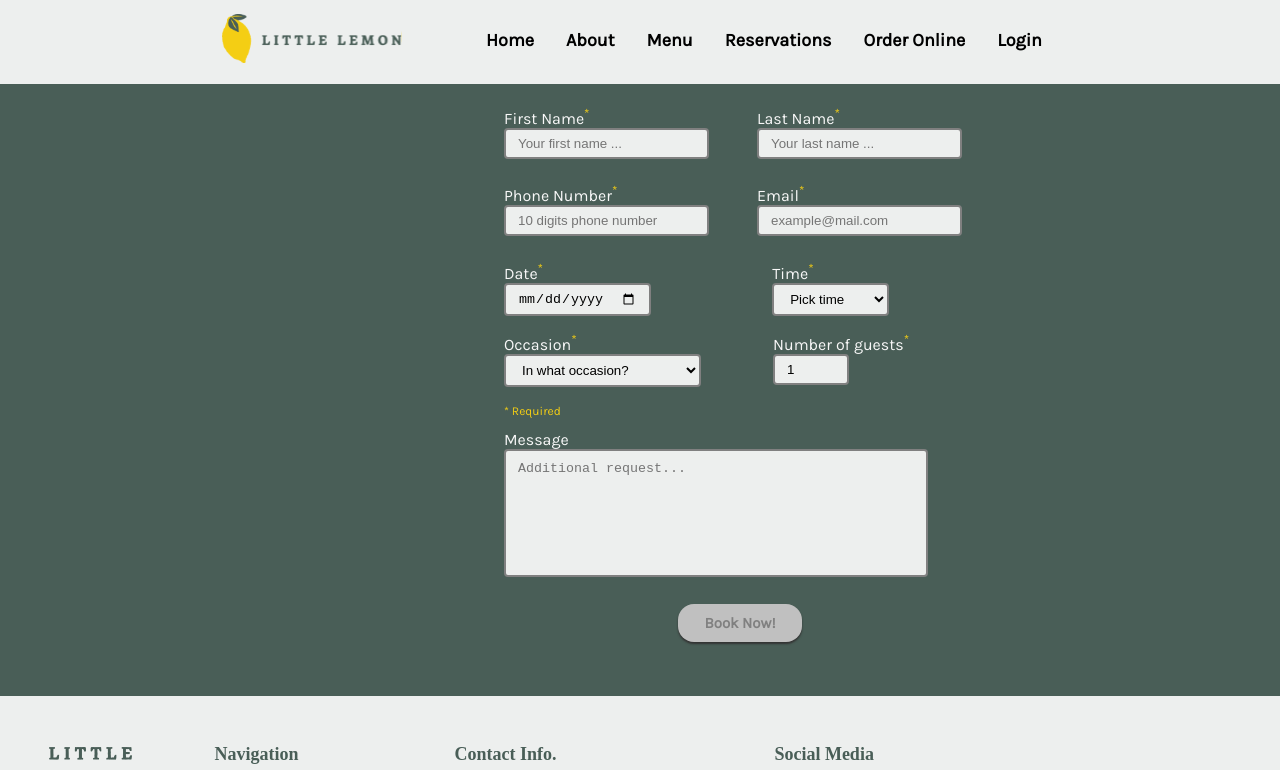
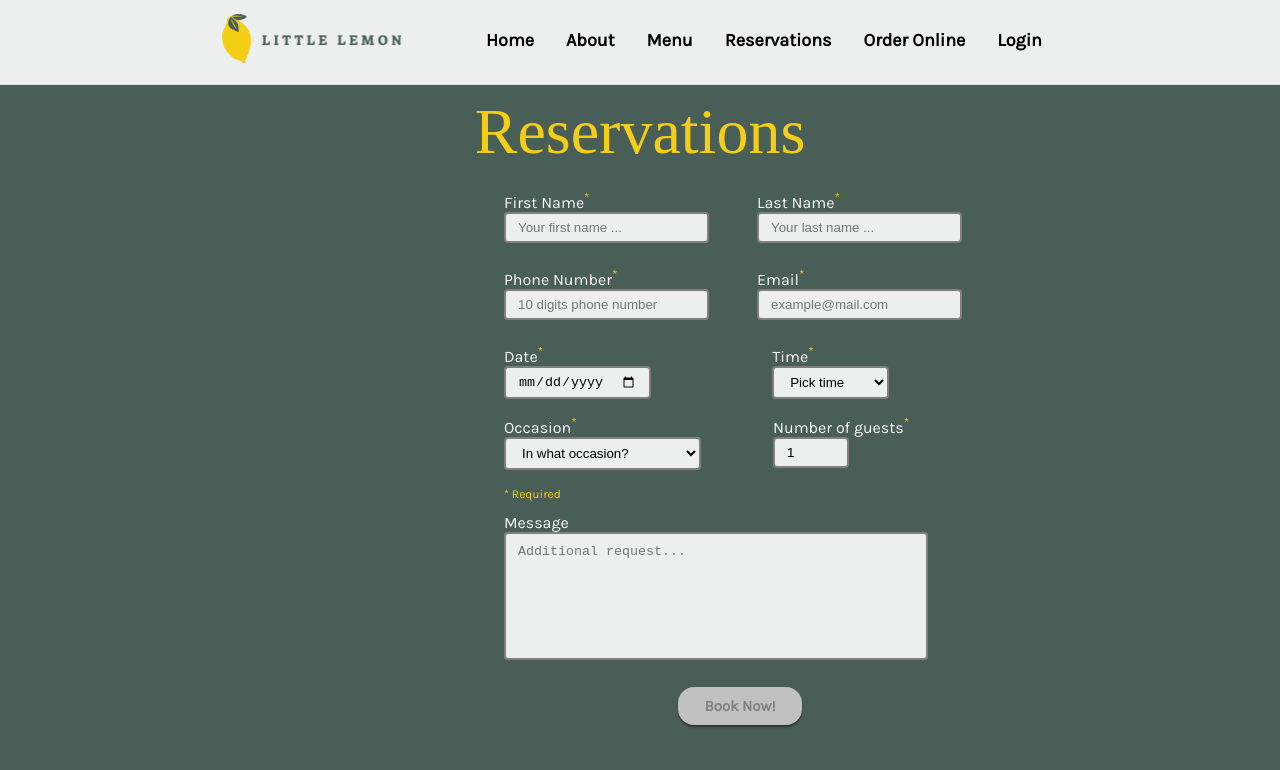
Before and after one commit to FurnWu/Little-Lemon, a React (Create React App) app in the folder little-lemon/: page /reservations in a window 1280 px wide. Shown: the top 770 px of the page. Built offline with nearby package versions, Linux system fonts and the light colour scheme; a web font is replaced by a local one.

Commit message:
success fix navbar

```diff
--- a/little-lemon/src/BookingPage.js
+++ b/little-lemon/src/BookingPage.js
@@ -39,7 +39,7 @@ import BookingForm from "./BookingForm";
 export function Booking() {
 
     return(
-        <div style={{backgroundColor:"#495E57"}}>
+        <div style={{backgroundColor:"#495E57", paddingTop:"5.2rem"}}>
             <h1 style={{color:"#F4CE14"}}>Reservations</h1>
 
             <BookingForm />
--- a/little-lemon/src/Styling/CallToAction.css
+++ b/little-lemon/src/Styling/CallToAction.css
@@ -28,8 +28,8 @@ h2 {
 
 
 .banner {
+  margin-top: 5.2rem;
     position: relative;
-
   }
 
   .hero {
--- a/little-lemon/src/Styling/Nav.css
+++ b/little-lemon/src/Styling/Nav.css
@@ -11,6 +11,7 @@
   position: fixed; /* Set the navbar to fixed position */
   top: 0; /* Position the navbar at the top of the page */
   width: 100%; /* Full width */
+  z-index: 1;
 }
 
 nav {
@@ -24,6 +25,7 @@ nav {
   font-size: 18px; font-weight: 600;
   background-color: #EDEFEE;
   flex-wrap: wrap;
+  border-bottom: 1.7px solid #E0E3E1;
 }
 
 nav ul li {
```
